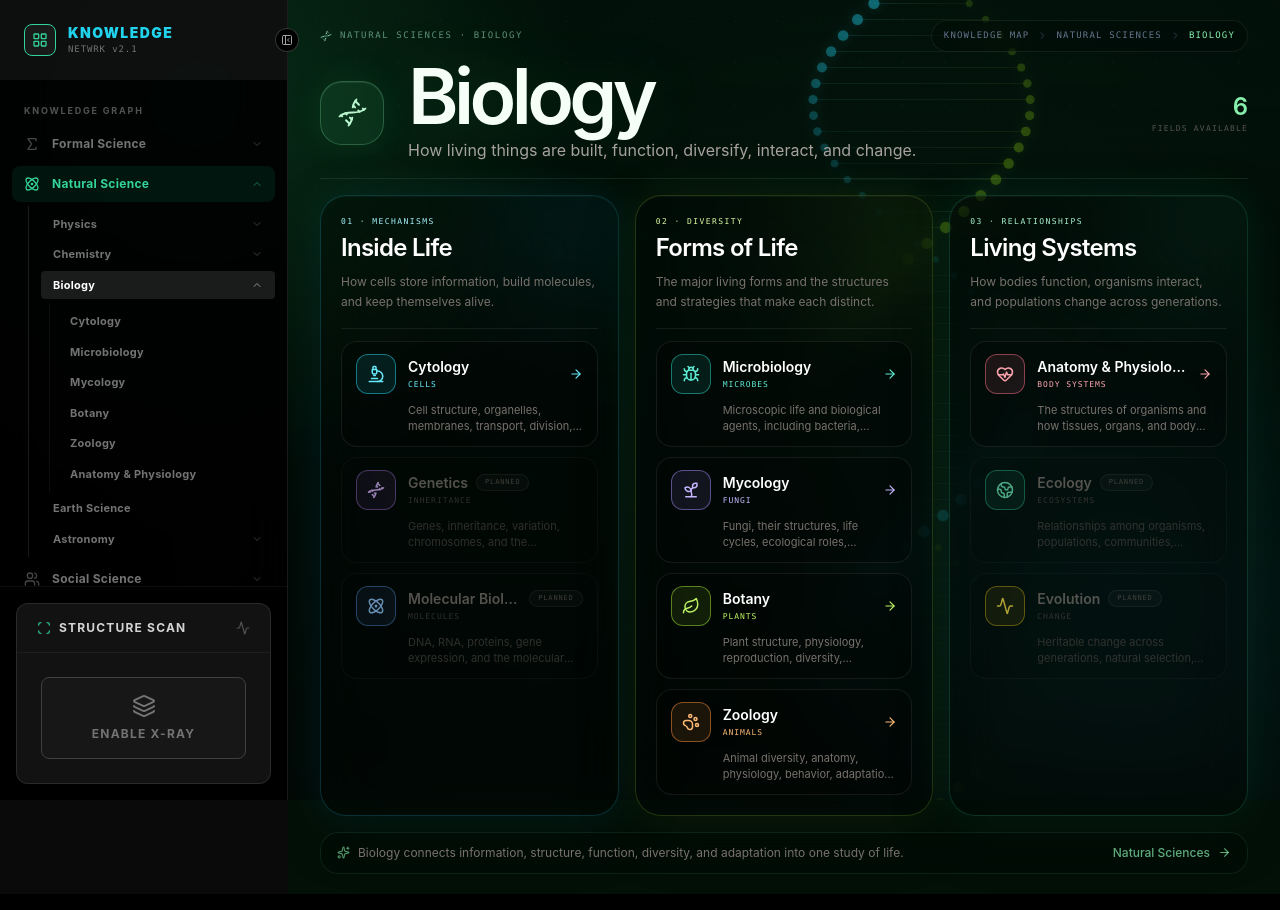
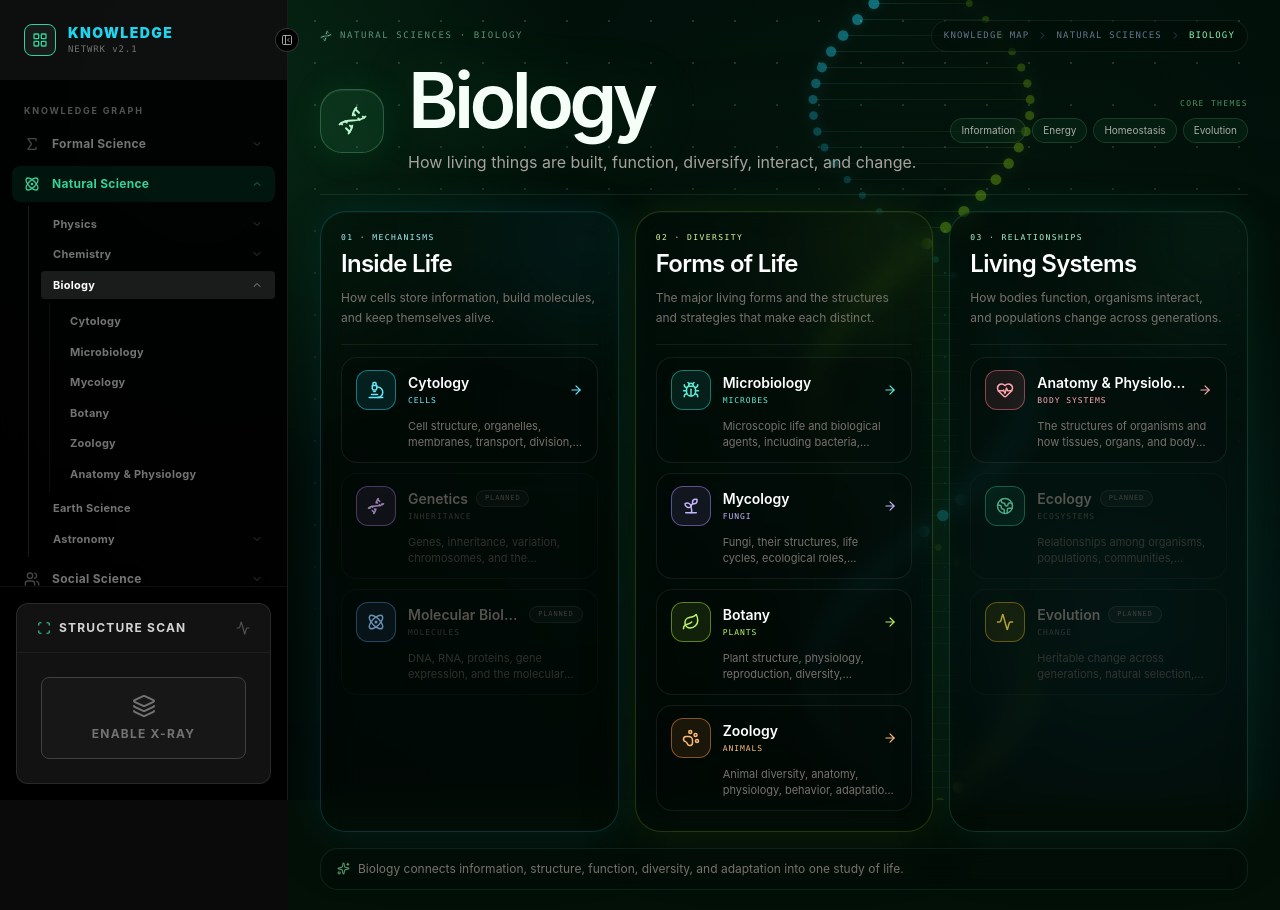
Before and after one commit to nickf723/ed-dev, a Next.js app: page /natural-science/biology in a window 1280 px wide. Built offline with nearby package versions, Linux system fonts and the light colour scheme.

Commit message:
Polish Biology hierarchy and atmosphere

```diff
--- a/app/natural-science/biology/_components/BiologyHub.tsx
+++ b/app/natural-science/biology/_components/BiologyHub.tsx
@@ -176,6 +176,8 @@ const GROUPS: readonly GroupPresentation[] = [
   },
 ];
 
+const CORE_THEMES = ["Information", "Energy", "Homeostasis", "Evolution"] as const;
+
 function resolveGroups(nodes: readonly BiologyHubNode[]) {
   const byId = new Map(nodes.map((node) => [node.id, node]));
   return GROUPS.map((group) => ({
@@ -193,22 +195,21 @@ function resolveGroups(nodes: readonly BiologyHubNode[]) {
 
 export default function BiologyHub({ nodes }: { nodes: readonly BiologyHubNode[] }) {
   const groups = resolveGroups(nodes);
-  const liveCount = nodes.filter((node) => node.status !== "placeholder").length;
 
   return (
     <main className="relative min-h-screen overflow-x-hidden bg-[#031008] text-stone-100 selection:bg-emerald-400/30">
       <DnaBackground />
-      <div className="pointer-events-none fixed inset-0 z-0 bg-[radial-gradient(circle_at_15%_12%,rgba(34,197,94,0.18),transparent_30%),radial-gradient(circle_at_88%_78%,rgba(34,211,238,0.08),transparent_28%),linear-gradient(to_bottom,rgba(2,12,7,0.12),rgba(2,9,6,0.88))]" />
-      <div className="pointer-events-none fixed inset-0 z-0 opacity-15 [background-image:radial-gradient(circle_at_center,rgba(187,247,208,0.18)_1px,transparent_1px)] [background-size:42px_42px] [mask-image:linear-gradient(to_bottom,black,transparent_85%)]" />
+      <div className="pointer-events-none fixed inset-0 z-0 bg-[radial-gradient(circle_at_15%_12%,rgba(34,197,94,0.16),transparent_30%),radial-gradient(circle_at_88%_78%,rgba(34,211,238,0.07),transparent_28%),linear-gradient(to_bottom,rgba(2,12,7,0.06),rgba(2,9,6,0.68))]" />
+      <div className="pointer-events-none fixed inset-0 z-0 opacity-12 [background-image:radial-gradient(circle_at_center,rgba(187,247,208,0.18)_1px,transparent_1px)] [background-size:42px_42px] [mask-image:linear-gradient(to_bottom,black,transparent_85%)]" />
 
       <div className="relative z-10 mx-auto flex min-h-screen w-full max-w-[1500px] flex-col px-4 py-4 sm:px-6 lg:px-8 lg:py-5">
-        <header className="shrink-0 border-b border-emerald-200/10 pb-4">
+        <header className="shrink-0 border-b border-emerald-200/10 pb-5">
           <div className="flex items-center justify-between gap-4">
             <div className="flex items-center gap-2 font-mono text-[9px] uppercase tracking-[0.18em] text-emerald-200/55">
               <Dna size={12} /> Natural Sciences · Biology
             </div>
 
-            <nav aria-label="Breadcrumb" className="flex items-center gap-2 rounded-full border border-white/[0.07] bg-black/20 px-3 py-2 font-mono text-[9px] uppercase tracking-[0.13em] text-slate-500 backdrop-blur-lg">
+            <nav aria-label="Breadcrumb" className="flex items-center gap-2 rounded-full border border-white/[0.07] bg-black/15 px-3 py-2 font-mono text-[9px] uppercase tracking-[0.13em] text-slate-500 backdrop-blur-lg">
               <Link href="/" className="transition-colors hover:text-emerald-200">Knowledge map</Link>
               <ChevronRight size={11} className="text-slate-700" />
               <Link href="/natural-science" className="transition-colors hover:text-emerald-200">Natural Sciences</Link>
@@ -217,7 +218,7 @@ export default function BiologyHub({ nodes }: { nodes: readonly BiologyHubNode[]
             </nav>
           </div>
 
-          <div className="mt-3 flex items-center gap-5 sm:gap-6">
+          <div className="mt-4 flex items-center gap-5 sm:gap-6">
             <div className="hidden h-16 w-16 shrink-0 items-center justify-center rounded-[22px] border border-green-300/25 bg-green-400/10 text-green-200 shadow-[inset_0_1px_0_rgba(255,255,255,0.08),0_0_35px_rgba(34,197,94,0.12)] sm:flex">
               <Dna size={31} strokeWidth={1.55} />
             </div>
@@ -225,14 +226,24 @@ export default function BiologyHub({ nodes }: { nodes: readonly BiologyHubNode[]
               <h1 className="text-[clamp(3.4rem,6vw,6.2rem)] font-semibold leading-[0.86] tracking-[-0.06em] text-[#f5fff7] drop-shadow-[0_0_28px_rgba(34,197,94,0.11)]">
                 Biology
               </h1>
-              <p className="mt-2 max-w-3xl text-sm leading-5 text-stone-400 sm:text-base">
+              <p className="mt-4 max-w-3xl text-sm leading-6 text-stone-400 sm:text-base">
                 How living things are built, function, diversify, interact, and change.
               </p>
             </div>
-            <div className="hidden text-right lg:block">
-              <div className="text-2xl font-semibold text-green-300">{liveCount}</div>
-              <div className="font-mono text-[8px] uppercase tracking-[0.15em] text-stone-600">fields available</div>
-            </div>
+
+            <aside className="hidden max-w-[300px] text-right xl:block">
+              <div className="font-mono text-[8px] uppercase tracking-[0.17em] text-green-300/55">Core themes</div>
+              <div className="mt-2 flex flex-wrap justify-end gap-1.5">
+                {CORE_THEMES.map((theme) => (
+                  <span
+                    key={theme}
+                    className="rounded-full border border-green-300/15 bg-green-400/[0.055] px-2.5 py-1 text-[10px] text-stone-300/80 backdrop-blur-md"
+                  >
+                    {theme}
+                  </span>
+                ))}
+              </div>
+            </aside>
           </div>
         </header>
 
@@ -240,12 +251,12 @@ export default function BiologyHub({ nodes }: { nodes: readonly BiologyHubNode[]
           {groups.map((group) => (
             <article
               key={group.id}
-              className={`relative overflow-hidden rounded-[26px] border bg-black/25 p-4 backdrop-blur-xl sm:p-5 ${group.border}`}
-              style={{ boxShadow: `inset 0 1px 0 rgba(255,255,255,0.04), 0 18px 60px rgba(0,0,0,0.22), 0 0 44px ${group.glow}` }}
+              className={`relative overflow-hidden rounded-[26px] border bg-black/[0.16] p-4 backdrop-blur-md sm:p-5 ${group.border}`}
+              style={{ boxShadow: `inset 0 1px 0 rgba(255,255,255,0.035), 0 18px 60px rgba(0,0,0,0.16), 0 0 44px ${group.glow}` }}
             >
               <div className="pointer-events-none absolute -right-12 -top-14 h-40 w-40 rounded-full blur-3xl" style={{ background: group.glow }} />
 
-              <div className="relative border-b border-white/[0.07] pb-4">
+              <div className="relative border-b border-white/[0.065] pb-4">
                 <div className={`font-mono text-[8px] uppercase tracking-[0.18em] ${group.accent}`}>{group.eyebrow}</div>
                 <h2 className="mt-1 text-2xl font-semibold tracking-[-0.03em] text-white">{group.title}</h2>
                 <p className="mt-2 max-w-sm text-xs leading-5 text-stone-500">{group.description}</p>
@@ -260,14 +271,11 @@ export default function BiologyHub({ nodes }: { nodes: readonly BiologyHubNode[]
           ))}
         </section>
 
-        <footer className="mt-4 flex shrink-0 items-center justify-between gap-4 rounded-[18px] border border-emerald-300/10 bg-black/15 px-4 py-3 backdrop-blur-lg">
+        <footer className="mt-4 shrink-0 rounded-[18px] border border-emerald-300/10 bg-black/10 px-4 py-3 backdrop-blur-md">
           <div className="flex items-center gap-2 text-xs text-stone-500">
             <Sparkles size={13} className="text-green-300/60" />
             Biology connects information, structure, function, diversity, and adaptation into one study of life.
           </div>
-          <Link href="/natural-science" className="hidden items-center gap-2 text-xs font-medium text-green-300/70 transition-colors hover:text-green-200 sm:flex">
-            Natural Sciences <ArrowRight size={13} />
-          </Link>
         </footer>
       </div>
     </main>
@@ -311,7 +319,7 @@ function DisciplineCard({
     </>
   );
 
-  const className = `group relative block overflow-hidden rounded-[16px] border px-3.5 py-3 transition-all ${planned ? "cursor-default border-white/[0.05] bg-black/15 opacity-70" : "border-white/[0.08] bg-black/25 hover:-translate-y-0.5 hover:border-white/15 hover:bg-black/35"}`;
+  const className = `group relative block overflow-hidden rounded-[16px] border px-3.5 py-3 transition-all ${planned ? "cursor-default border-white/[0.045] bg-black/[0.09] opacity-70" : "border-white/[0.075] bg-black/[0.16] hover:-translate-y-0.5 hover:border-white/15 hover:bg-black/25"}`;
 
   return planned ? (
     <div className={className} aria-label={`${node.label}, planned`}>{content}</div>
```
